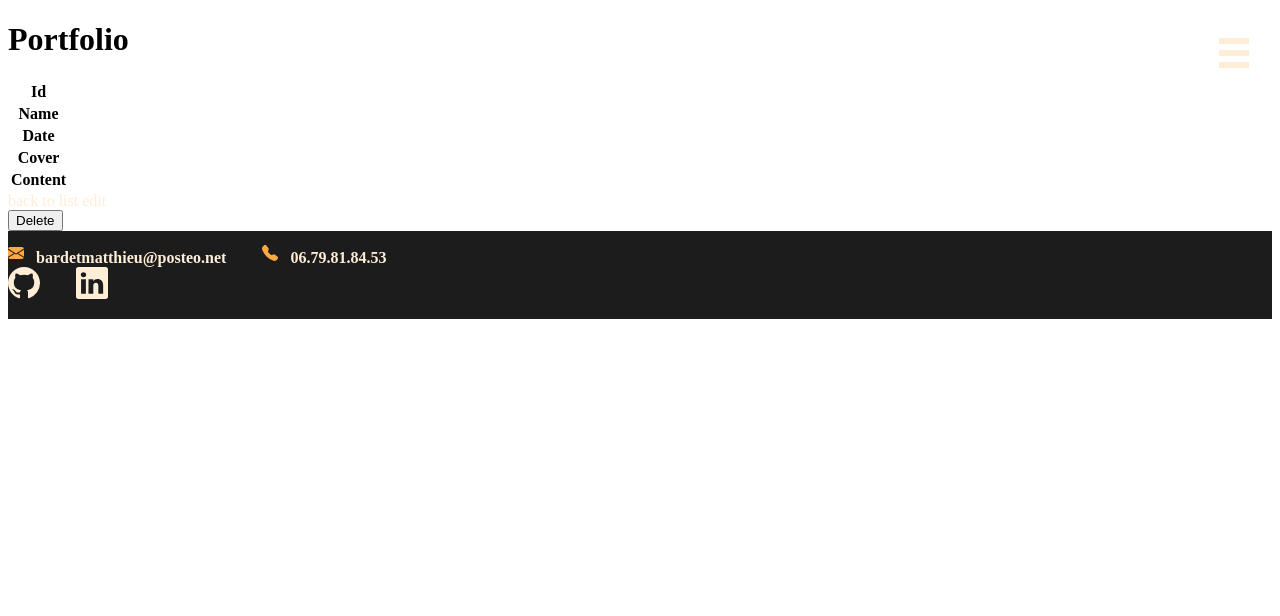
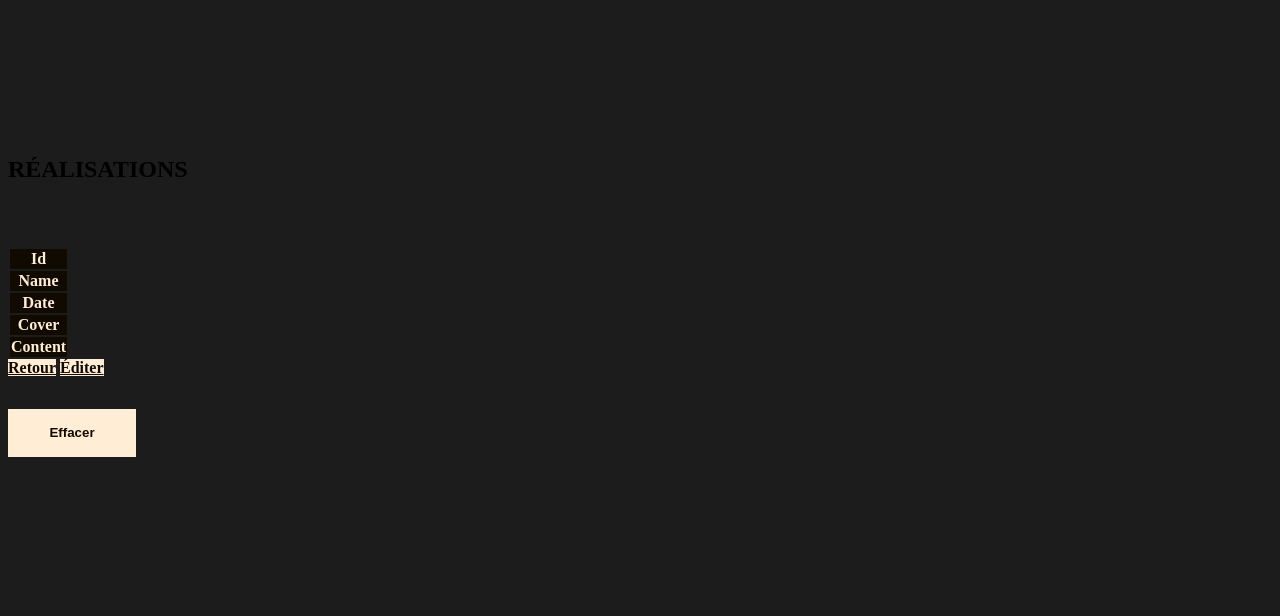
Before and after one commit to MatthieuBardet/checkpoint-3, a Symfony app: template templates/portfolio/show.html.twig in a window 1280 px wide. Shown: the top 616 px of the page. Run offline with Twig, Linux system fonts and the light colour scheme; the template is opened without the code that fills it, so the values that code supplies are empty; style sheets or scripts are compiled from the project's sources; some libraries are stand-ins or nearby versions.

Commit message:
style admin

```diff
--- /dev/null
+++ b/assets/styles/admin.scss
@@ -0,0 +1,103 @@
+@import 'variables.scss';
+
+body {
+    background: $lesser-dark
+}
+
+.admin {
+    padding: $spacing16 0;
+}
+
+.admin-h1 {
+    $margin-bottom: $spacing8 !important;
+}
+
+.admin a {
+    background: $light;
+    border: none;
+    color: $dark;
+    font-weight: 700;
+    height: 48px;
+    width: 148px;
+    margin: $spacing 0;
+}
+
+.admin a:hover {
+    background: $primary;
+    color: $light;
+}
+
+.admin a:focus {
+    background: $secondary;
+    color: $light;
+}
+
+.admin-card {
+    background-color: $dark;
+    border: none;
+    border-radius: 3px;
+    box-shadow: 5px 5px 0px 0px $light-opacity;
+    padding: $spacing4;
+    margin: $spacing8 0;
+}
+
+table {
+    margin-top: $spacing8;
+}
+
+th, td {
+    color: $light;
+}
+
+th {
+    background: $dark;
+}
+
+.btn-delete {
+    background: $dark;
+    border: none;
+    color: $light;
+}
+
+.btn-delete:hover {
+    background: $secondary;
+}
+
+.admin label {
+    color: $light;
+}
+
+.admin input, .admin textarea {
+    border: none;
+    border-bottom: 1px solid $light;
+    background: $light-opacity-low;
+    height: 48px;
+    border-radius: 3px 3px 0 0;
+    color: $light;
+    margin: $spacing2 0;
+    width: 30vw;
+}
+
+.admin textarea {
+    height: 128px;
+}
+
+.admin input:focus, .admin textarea:focus {
+    background: $light-opacity;
+    border: none;
+}
+
+.admin button {
+    background: $light;
+    border: none;
+    color: $dark;
+    font-weight: 700;
+    height: 48px;
+    width: 128px;
+    margin: $spacing4 0;
+}
+
+.admin button:hover {
+    background: $primary;
+    color: $light;
+}
--- a/assets/styles/app.scss
+++ b/assets/styles/app.scss
@@ -4,6 +4,7 @@
 body {
   font-family: $text-font;
   font-size: $p-font-size;
+  background: $dark;
 }
 
 h1, h2, h3, h4 {
--- /dev/null
+++ b/templates/adminbase.html.twig
@@ -0,0 +1,19 @@
+<!DOCTYPE html>
+<html>
+<head>
+    <meta charset="UTF-8">
+    <meta name="viewport" content="width=device-width, initial-scale=1, shrink-to-fit=no">
+    <title>{% block title %}Checkpoint 4 | {% endblock %}</title>
+    {% block stylesheets %}
+        {{ encore_entry_link_tags('app') }}
+        {{ encore_entry_link_tags('admin') }}
+    {% endblock %}
+</head>
+<body>
+{% block body %}{% endblock %}
+</body>
+{% block javascripts %}
+    {{ encore_entry_script_tags('app') }}
+    {{ encore_entry_script_tags('navbarjs') }}
+{% endblock %}
+</html>
--- a/templates/portfolio/_delete_form.html.twig
+++ b/templates/portfolio/_delete_form.html.twig
@@ -1,5 +1,5 @@
 <form method="post" action="{{ path('portfolio_delete', {'id': portfolio.id}) }}" onsubmit="return confirm('Are you sure you want to delete this item?');">
     <input type="hidden" name="_method" value="DELETE">
     <input type="hidden" name="_token" value="{{ csrf_token('delete' ~ portfolio.id) }}">
-    <button class="btn">Delete</button>
+    <button class="btn-delete btn btn-primary">Effacer</button>
 </form>
--- a/templates/portfolio/show.html.twig
+++ b/templates/portfolio/show.html.twig
@@ -1,11 +1,12 @@
-{% extends 'base.html.twig' %}
+{% extends 'adminbase.html.twig' %}
 
 {% block title %}Portfolio{% endblock %}
 
 {% block body %}
-    <h1>Portfolio</h1>
-
-    <table class="table">
+    <section class="admin d-flex flex-column align-items-center">
+        <h1>RÉALISATIONS</h1>
+        <div class="d-flex flex-column align-items-center">
+            <table class="table table-responsive">
                 <tbody>
                 <tr>
                     <th>Id</th>
@@ -30,9 +31,11 @@
                 </tbody>
             </table>
 
-    <a href="{{ path('portfolio_index') }}">back to list</a>
+            <a href="{{ path('portfolio_index') }}" class="btn btn-primary">Retour</a>
 
-    <a href="{{ path('portfolio_edit', {'id': portfolio.id}) }}">edit</a>
+            <a href="{{ path('portfolio_edit', {'id': portfolio.id}) }}" class="btn btn-primary">Éditer</a>
 
             {{ include('portfolio/_delete_form.html.twig') }}
+        </div>
+    </section>
 {% endblock %}
--- a/templates/skill/_delete_form.html.twig
+++ b/templates/skill/_delete_form.html.twig
@@ -1,5 +1,5 @@
 <form method="post" action="{{ path('skill_delete', {'id': skill.id}) }}" onsubmit="return confirm('Are you sure you want to delete this item?');">
     <input type="hidden" name="_method" value="DELETE">
     <input type="hidden" name="_token" value="{{ csrf_token('delete' ~ skill.id) }}">
-    <button class="btn">Delete</button>
+    <button class="btn-delete btn btn-primary">Delete</button>
 </form>
--- a/webpack.config.js
+++ b/webpack.config.js
@@ -26,6 +26,7 @@ Encore
     .addEntry('navbar', './assets/styles/navbar.scss')
     .addEntry('contact', './assets/styles/contact.scss')
     .addEntry('footer', './assets/styles/footer.scss')
+    .addEntry('admin', './assets/styles/admin.scss')
 
     // enables the Symfony UX Stimulus bridge (used in assets/bootstrap.js)
     .enableStimulusBridge('./assets/controllers.json')
```
Also changed, not shown: assets/styles/home.scss (+10 -5 lines), src/Controller/AdminController.php (added, +24 -0 lines), templates/admin/index.html.twig (added, +19 -0 lines), templates/portfolio/edit.html.twig (+7 -5 lines), templates/portfolio/index.html.twig (+10 -8 lines), templates/portfolio/new.html.twig (+8 -5 lines), templates/skill/_form.html.twig (+6 -2 lines), templates/skill/edit.html.twig (+7 -5 lines), templates/skill/index.html.twig (+10 -8 lines), templates/skill/new.html.twig (+8 -4 lines), templates/skill/show.html.twig (+9 -6 lines). Lines whose indentation alone changed are shown as unchanged.
